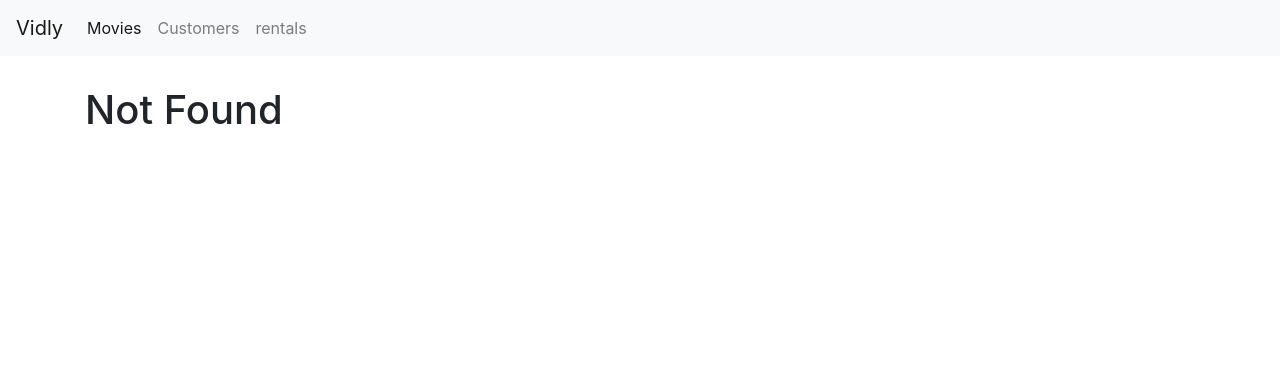
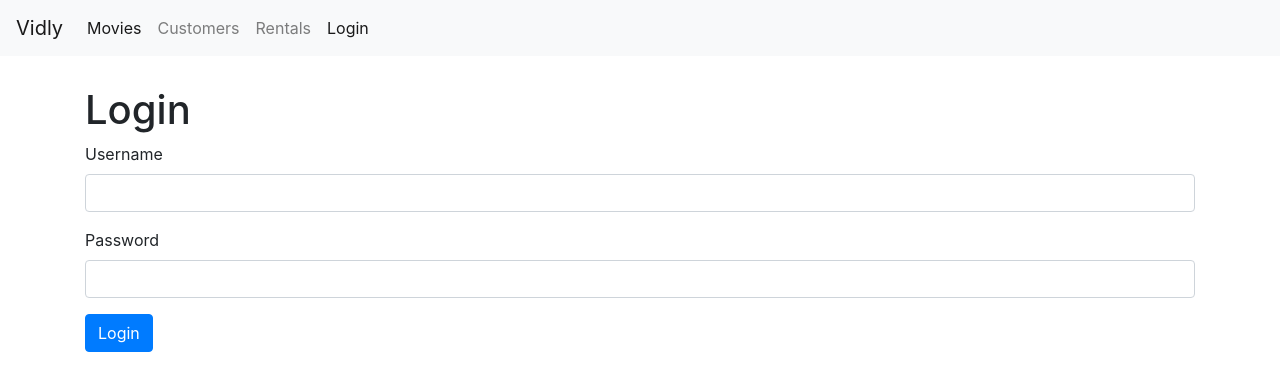
Before and after one commit to samsaravillo/vidly, a React (Create React App) app: page /login in a window 1280 px wide. Before the commit this address led to /not-found. Shown: the top 390 px of the page. Built offline with nearby package versions, Linux system fonts and the light colour scheme.

Commit message:
add bootstrap login form component

```diff
--- a/src/App.js
+++ b/src/App.js
@@ -6,6 +6,7 @@
 import Rentals from './components/rentals';
 import NotFound from './components/notFound';
 import MovieForm from './components/movieForm';
+import LoginForm from './components/logainForm';
 import './App.css';
 
 class App extends Component {
@@ -18,6 +19,7 @@
         <main className="container">
           <div className="content">
             <Switch>
+              <Route path="/login" component={LoginForm} />
               <Route path="/movies/:_id" component={MovieForm} />
               <Route path="/movies" component={Movies} />
               <Route path="/customers" component={Customers} />
--- /dev/null
+++ b/src/components/logainForm.jsx
@@ -0,0 +1,24 @@
+import React, { Component } from "react";
+
+class LoginForm extends Component {
+  render() {
+    return (
+      <div>
+        <h1>Login</h1>
+        <form>
+          <div className="form-group">
+            <label htmlFor="username">Username</label>
+            <input id="username" type="text" className="form-control" />
+          </div>
+          <div className="form-group">
+            <label htmlFor="password">Password</label>
+            <input id="password" type="text" className="form-control" />
+          </div>
+          <button className="btn btn-primary">Login</button>
+        </form>
+      </div>
+    );
+  }
+}
+
+export default LoginForm;
--- a/src/components/navbar.jsx
+++ b/src/components/navbar.jsx
@@ -33,7 +33,12 @@
           </li>
           <li className="nav-item">
             <NavLink className="nav-link" to="/rentals">
-              rentals
+              Rentals
+            </NavLink>
+          </li>
+          <li className="nav-item">
+            <NavLink className="nav-link" to="/login">
+              Login
             </NavLink>
           </li>
         </ul>
```
